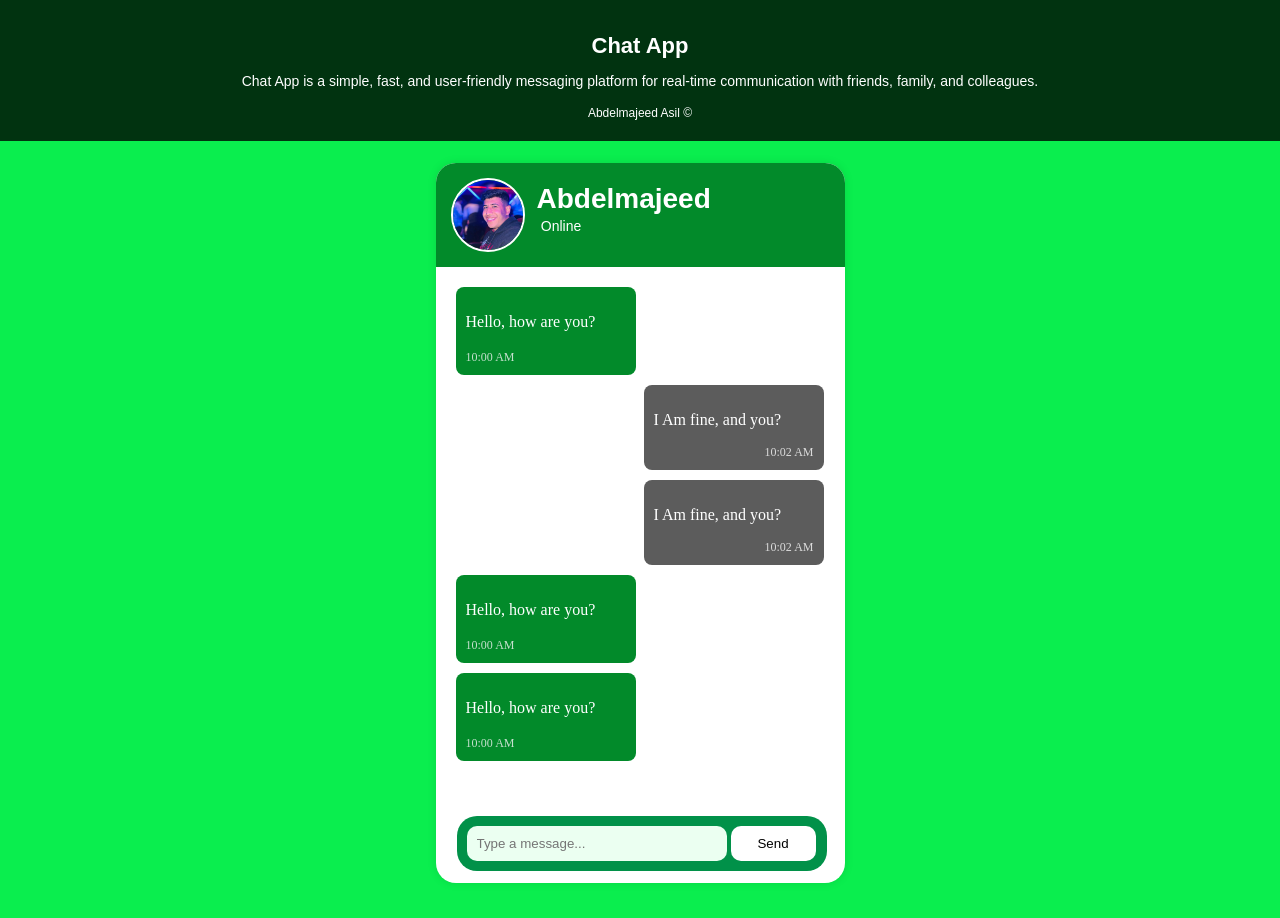
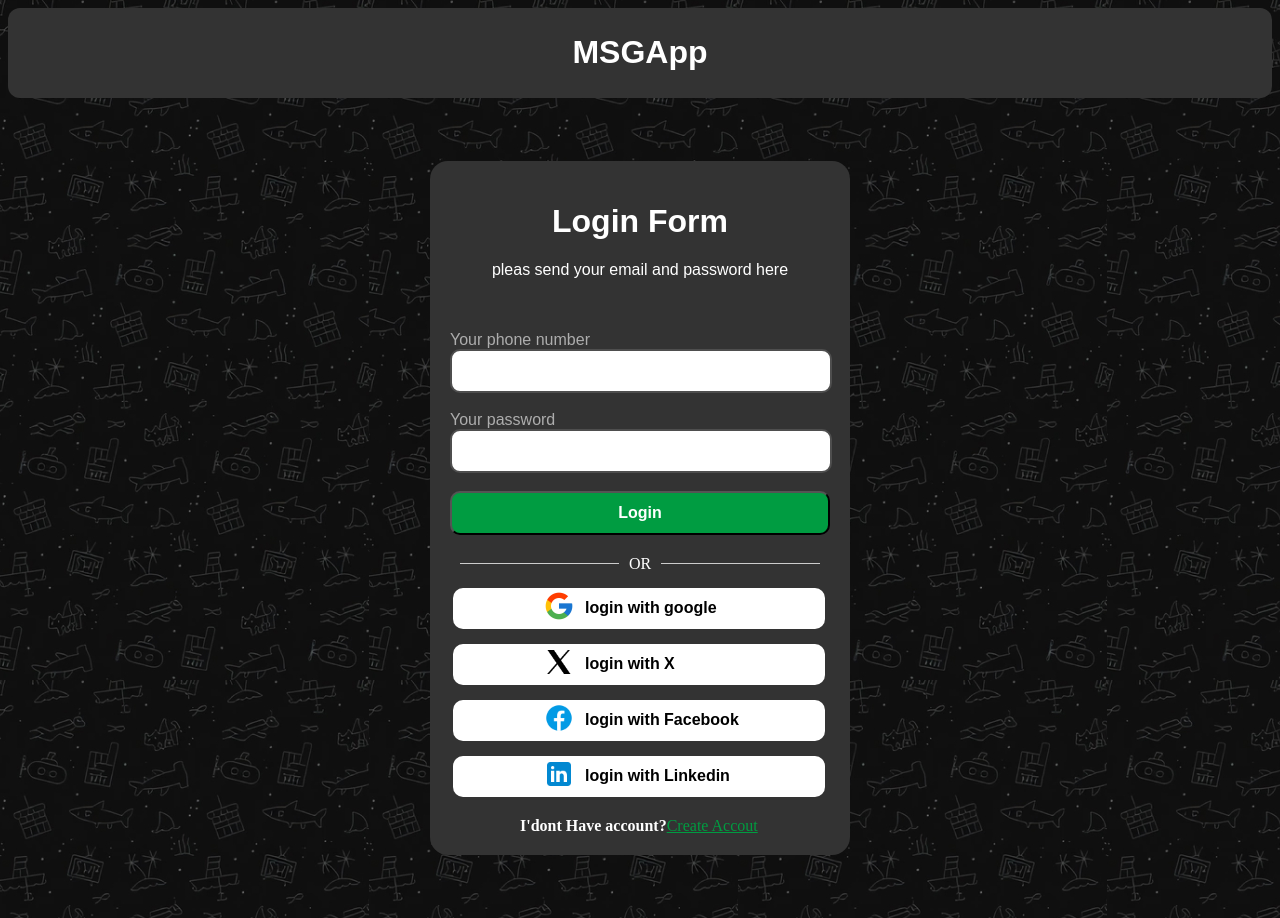
Before and after one commit to abdelmajeedasil/Chat-App, a plain HTML site: page index.html in a window 1280 px wide. Before the commit the page ends 891 px from the top, so only its background shows below. Drawn offline with Linux system fonts and the light colour scheme.

Commit message:
Add files via upload

```diff
--- a/index.html
+++ b/index.html
@@ -3,79 +3,75 @@
 <head>
     <meta charset="UTF-8">
     <meta name="viewport" content="width=device-width, initial-scale=1.0">
-    <title>Chat App</title>
-    <link rel="stylesheet" href="style.css">
+    <title>Document</title>
+    <link rel="stylesheet" href="login.css">
 </head>
 <body>
 
-    <div class="header">
-        <h1 class="title-head">Chat App</h1>
-        <p class="des-head">Chat App is a simple, fast, and user-friendly messaging platform for real-time communication with friends, family, and
-        colleagues.</p>
-        <span class="copyright">Abdelmajeed Asil &copy;</span>
-
+    <div class="nameapp">
+        <h1>MSGApp</h1>
     </div>
 
-    <div class="chatapp">
+    <div class="form">
+        <div class="title">
+            <h1>Login Form</h1>
+            <p>pleas send your email and password here</p>
+        </div>
+        <br>
+        <br>
+        <div class="inputs">
+            <label class="number" for="">Your phone number</label><br>
+            <input type="text" required>
+            <br>
+            <br>
+            <label class="password" for="">Your password</label><br>
+            <input type="password">
+        </div>
+        <br>
+        <input type="button" class="button" value="Login" onclick="window.location.href='chats.html'" style="cursor: pointer;" >
+            <div class="or">
+                <hr class="line">
+                <span>OR</span>
+                <hr class="line">
+            </div>
 
-        <div class="info">
-            <img class="my-photo" src="Image/photo.jpg" alt="">
-            <h1 class="name">Abdelmajeed</h1>
-            <p class="Online">Online</p>
-        </div>
+            <div class="icons">
+                    <div class="google">
+                    <img class="google" src="image/icon/google-logo.png" alt="">
+                </div>
 
-        <div class="messages">
-            <div class="message">
+                <h1 class="h1">login with google</h1>
+            </div>
 
-                <div class="message-content">
-                    <p class="message12">Hello, how are you?</p>
-                    <span class="timestamp">10:00 AM</span>
+            <div class="icons">
+                <div class="googl">
+                    <img class="x" src="image/icon/icons8-x-50.png" alt="">
+                </div>
 
+                <h1 class="h1">login with X</h1>
+            </div>
 
+            <div class="icons">
+                <div class="google">
+                    <img class="google" src="image/icon/icons8-facebook-48.png" alt="">
+                </div>
+
+                <h1 class="h1">login with Facebook</h1>
             </div>
-                    <div class="message-content1">
-                        <p class="message11">I Am fine, and you?</p>
 
-                        <div class="timestamp1">
-                        <span>10:02 AM</span>
-                    </div>
+            <div class="icons">
+                <div class="google">
+                    <img class="google" src="image/icon/icons8-linkedin-48.png" alt="">
+                </div>
 
+                <h1 class="h1">login with Linkedin</h1>
+            </div>
 
-
-                </div>
+            <div class="signin">
+            <h4>I'dont Have account?</h4><a href="">Create Accout</a>
+            </div>
 
 
     </div>
-
-    <div class="message-content1">
-        <p class="message11">I Am fine, and you?</p>
-
-        <div class="timestamp1">
-            <span>10:02 AM</span>
-        </div>
-    </div>
-
-            </div>
-    <div class="message-content">
-        <p class="message12">Hello, how are you?</p>
-        <span class="timestamp">10:00 AM</span>
-
-
-    </div>
-
-    <div class="message-content">
-        <p class="message12">Hello, how are you?</p>
-        <span class="timestamp">10:00 AM</span>
-
-
-    </div>
-
-
-            <div class="sendmessage">
-                <input class="sendhere" type="text" placeholder="Type a message...">
-                <button class="button" type="submit">Send</button>
-            </div>
-            </div>
-
 </body>
 </html>
--- /dev/null
+++ b/login.css
@@ -0,0 +1,146 @@
+body {
+    background-color: #242424;
+    background-image: url(image/back.jpg);
+}
+
+.nameapp{
+    background-color: #333333;
+    color: #ffffff;
+    width: auto;
+    height: auto;
+    margin: 0px auto;
+    padding: 5px;
+    text-align: center;
+    border-radius: 12px;
+}
+
+.nameapp h1 {
+    font-size: 32px;
+    font-family: Arial, Helvetica, sans-serif;
+}
+
+.form {
+    color: white;
+    width: 380px;
+    border-radius: 18px;
+    background-color: #333333;
+    margin: 5% auto;
+    padding: 20px;
+    display: flex;
+    flex-direction: column;
+}
+
+.title {
+    font-family: Arial, Helvetica, sans-serif;
+    text-align: center;
+}
+
+.inputs {
+    margin-right: 22px;
+}
+
+.inputs input{
+    border-radius: 10px;
+    outline: none;
+    border: 2px #4e4e4e solid;
+    padding: 10px;
+    width: 100%;
+    height: 20px;
+}
+
+.number, .password {
+    font-family: Arial, Helvetica, sans-serif;
+    font-size: 16px;
+    color: rgb(173, 173, 173);
+}
+
+.button {
+    background-color: #009c41;
+    color: #ffffff;
+    border-radius: 10px;
+    height: 44px;
+    font-size: 16px;
+    font-family: Arial, Helvetica, sans-serif;
+    font-weight: bold;
+    outline: none;
+}
+
+.button:focus {
+    color: #ffffff;
+    background-color: #4e4e4e;
+
+}
+
+.button:hover {
+    outline: none;
+    background-color: #004d20;
+}
+
+.or {
+    margin-top: 20px;
+    display: flex;
+    align-items: center;
+    text-align: center;
+
+}
+
+.line {
+    flex: 1;
+    border: none;
+    border-top: 1px solid #ccc;
+    margin: 0 10px;
+    /* مسافة بين النص والخط */
+}
+
+.icons {
+    font-family: Arial, Helvetica, sans-serif;
+    width: 72%;
+    margin-left: 3px;
+    margin-right: 40px;
+
+    margin-top: 15px;
+    border-radius: 10px;
+    height: 25px;
+    background-color: #ffffff;
+    color: #000000;
+    display: flex;
+    padding: 8px 8px 8px 90px;
+    flex-direction: row;
+    align-items: center;
+}
+
+
+.google {
+    width: 32px;
+    margin-right: 10px;
+}
+
+.h1 {
+    font-size: 16px;
+}
+
+.icons:hover {
+    color: #000000;
+    background-color: #d6d6d6;
+}
+
+.x {
+    width: 32px;
+    margin-right: 10px;
+}
+
+.signin {
+    display: flex;
+    flex-direction: row;
+    text-align: center;
+    margin-top: 20px;
+    margin-left: 70px;
+}
+
+.signin h4 {
+    margin: 0;
+}
+
+.signin a {
+    color: #009c41;
+}
--- /dev/null
+++ b/master.css
@@ -0,0 +1,132 @@
+body {
+    background-color: #242424;
+}
+
+.title {
+    position: fixed;
+    background-color: #0B1014;
+    width: 392px;
+    border-color: #172027;
+    border-bottom: 1px;
+    border-style: solid;
+    margin-top: -10px;
+    border-radius: 20px 20px 0px 0px;
+    padding: 30px 10px 10px 10px;
+    color: #ffffff;
+    margin-left: -12px;
+}
+
+.start::-webkit-scrollbar {
+    width: 4px;
+    /* margin-top: 10px; */
+}
+
+.start::-webkit-scrollbar-track {
+    background: #0e0b0b00;
+    margin-top: 85px;
+    margin-bottom: 8px;
+    /* خلفية التراك */
+    border-radius: 10px;
+}
+
+.start::-webkit-scrollbar-thumb {
+    background: linear-gradient(180deg, #23282C, #23282C);
+    /* لون متدرج */
+    border-radius: 10px;
+    box-shadow: inset 0 0 4px rgba(0, 0, 0, 0.2);
+    /* شادو خفيف */
+}
+
+.start::-webkit-scrollbar-thumb:hover {
+    background: linear-gradient(180deg, #23282C, #23282C);
+    /* لون مختلف عند الهوفر */ }
+
+.start {
+    width: 393px;
+    color: #0B1014;
+    background-color: #0B1014;
+    border-radius: 22px;
+    border: 2px #131313 solid;
+    padding: 10px;
+    margin: 60px auto;
+    height: 720px;
+    overflow: hidden;
+    overflow-y: auto;
+        /* بيظهر سكرول لو المحتوى زاد */
+        /* يمنع أي حاجة تطلع بره */
+}
+
+.search {
+    margin-top: 90px;
+    width: 100%;
+    height: 45px;
+    font-family: Arial, Helvetica, sans-serif;
+    font-size: 16px;
+    color: #dadada;
+    background-color: #23282C;
+    border-radius: 70px;
+    border: 2px #131313 solid;
+    padding: 18px;
+    outline: none;
+    text-align: left;
+}
+
+.search:hover {
+    border: 2px #000000 solid;
+    outline: none;
+}
+
+.number {
+    margin-top: 4px;
+    padding: 6px;
+    color: white;
+    border-radius: 0px;
+    height: 60px;
+    display: flex;
+    flex-direction: row;
+}
+
+.number:hover {
+    border-radius: 18px;
+    background-color: #4e4e4e;
+}
+.number img {
+    margin-top: 8px;
+    width: 40px;
+    height: 40px;
+    border: 3px #888888 solid;
+    border-radius: 50px;
+}
+
+.number h1 {
+    margin-left: 8px;
+    font-family: Arial, Helvetica, sans-serif;
+    font-size: 18px;
+    color: rgb(255, 255, 255);
+}
+
+.number p {
+    margin-left: 8px;
+    margin: 0;
+    margin-left: 3px;
+    font-size: 14px;
+    font-family: Arial, Helvetica, sans-serif;
+    margin-top: -7px;
+}
+
+.number span {
+    font-size: 12px;
+    font-family: Arial, Helvetica, sans-serif;
+    display: inline;
+    padding-right: 2px;
+    margin-top: 25px;
+    margin-left: 130px;
+    margin-right: 10px;
+}
+
+/* .names {
+} */
+
+.name {
+    width: 200px;
+}
--- a/style.css
+++ b/style.css
@@ -1,9 +1,9 @@
 body {
-    background-color: #0aee4e;
+    background-color: #242424;
 }
 
 .header {
-    background-color: #013310;
+    background-color: #13181d;
     color: #ffffff;
     text-align: center;
     padding: 20px;
@@ -20,7 +20,8 @@ body {
 }
 
 .chatapp {
-    background-color: #ffffff;
+    background-image: url(image/back.jpg);
+    background-color: #0B1014;
     border-radius: 20px;
     padding: 20px;
     width: 369px;
@@ -36,8 +37,8 @@ body {
 }
 
 .my-photo {
-    width: 70px;
-    height: 70px;
+    width: 60px;
+    height: 60px;
     border-radius: 50%;
     border: 2px solid #ffffff;
 
@@ -49,10 +50,26 @@ body {
     color: #ffffff;
     border-radius: 20px 20px 0px 0px;
     display: flex;
-    background-color: #028a2a;
+    background-color: #0B1014;
     padding: 15px;
     margin: -20px -20px 0px -20px ;
     margin-bottom: 20px;
+}
+
+.h4 {
+    background-color: #21272e;
+    margin: 5px 10px 10px 10px;
+    border-radius: 10px;
+    padding: 5px;
+    height: 50%;
+    width: 50px;
+    font-size: 12px;
+    text-align: center;
+}
+
+.h4:hover {
+    background-color: #1a1b1b;
+    color: #ffffff;
 }
 
 .name {
@@ -63,18 +80,20 @@ body {
 }
 
 .sendmessage {
+    display: flex;
+    flex-direction: row;
     align-items: center;
-    background-color: #019149;
+    background-color: #262d35;
     padding: 10px;
-    width: 350px;
+    width: 380px;
     border-radius: 20px;
-    margin-left: 1px;
-    margin-right: -60px;
+    margin-left: -15px;
+    margin-right: 9px;
     margin-top: 55px;
 }
 
 .message-content {
-    background-color: #028a2a;
+    background-color: #134D37;
     color: #ffffff;
     padding: 10px;
     border-radius: 8px;
@@ -83,7 +102,7 @@ body {
 }
 
 .message-content1 {
-    background-color: #5c5c5c;
+    background-color: #1F272A;
     color: #ffffff;
     padding: 10px;
     border-radius: 8px;
@@ -104,25 +123,28 @@ body {
 }
 
 .sendhere {
-    background-color: #ebfff1;
+    background-color: #343c44;
     padding: 10px;
+    height: 20px;
     width: 240px;
     border-radius: 10px;
     border: 10px;
-    color: #003d12;
+    color: #e6e6e6;
 
 }
 
 .button {
     background-color: #ffffff;
     padding: 10px;
+    height: 38px;
     border-radius: 10px;
-    width: 85px;
+    width: 120px;
+    margin-left: 10px;
     border: 10px;
 }
 
 button:hover {
-    background-color: #003d12;
+    background-color: #b4b4b4;
     color: #ffffff;
 }
 
```
Also changed, not shown: chat.html (added, +85 -0 lines), chats.html (added, +103 -0 lines), image/back.jpeg (added), image/back.jpg (added), image/icon/google-logo.png (added), image/icon/icons8-facebook-48.png (added), image/icon/icons8-linkedin-48.png (added), image/icon/icons8-x-50.png (added), image/photo.jpg (added).
